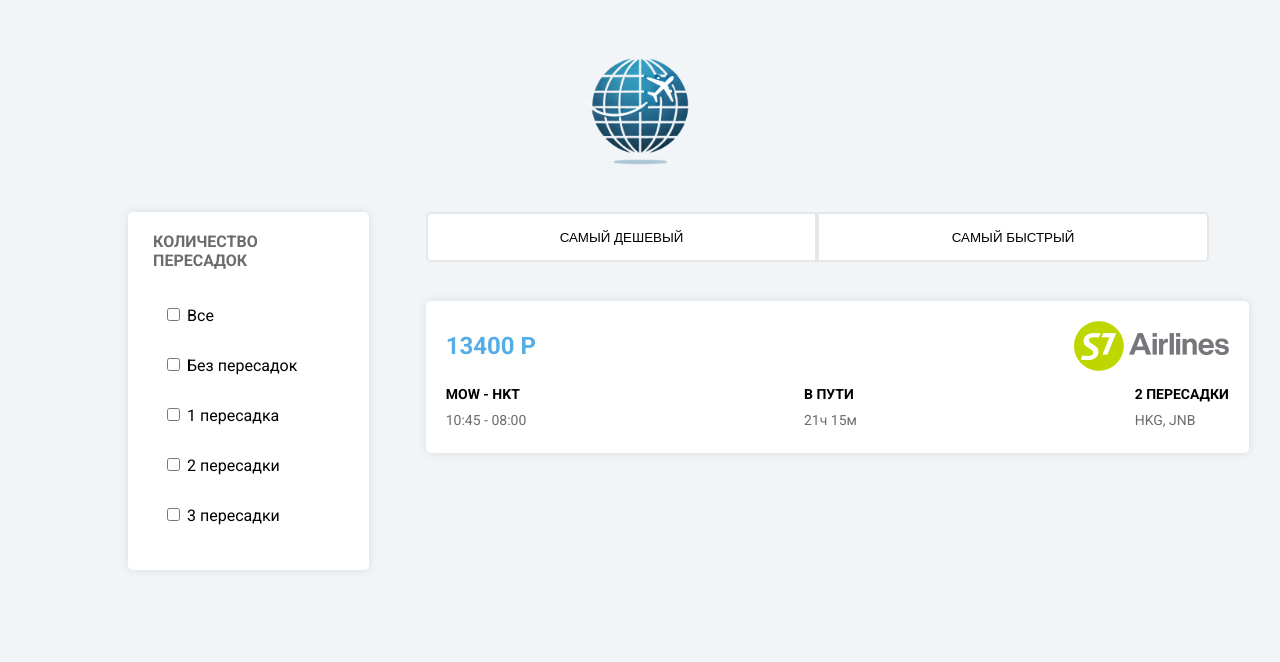
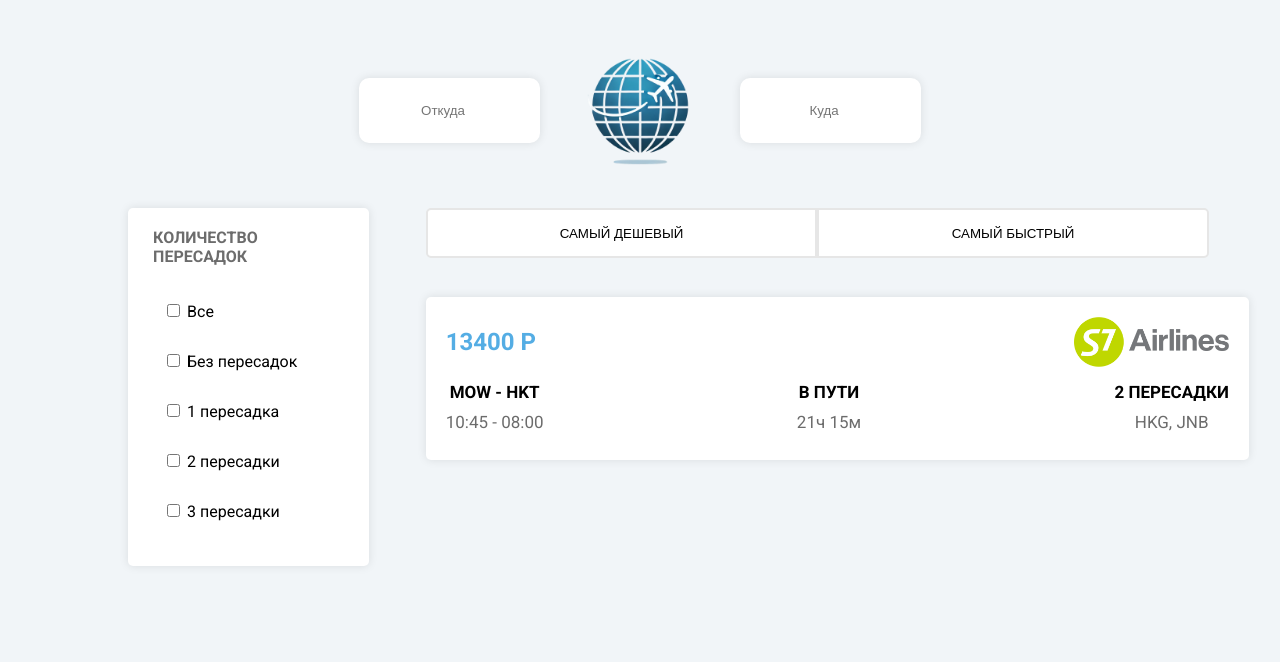
Before and after one commit to poeticlama/avia-service, a plain HTML site: page index.html in a window 1280 px wide. Drawn offline with Linux system fonts and the light colour scheme.

Commit message:
Finished layout

```diff
--- a/index.html
+++ b/index.html
@@ -10,7 +10,13 @@
 </head>
 <body>
     <div class="logo">
+        <div class="city-from">
+            <input type="search" placeholder="Откуда">
+        </div>
         <img src="assets/logo.png">
+        <div class="city-to">
+            <input type="search" placeholder="Куда">
+        </div>
     </div>
 
     <div class="content">
--- a/styles.scss
+++ b/styles.scss
@@ -4,10 +4,31 @@ body {
 }
 
 .logo {
-  text-align: center;
-
+  display: flex;
+  justify-content: center;
   img {
     width: 200px;
+    height: auto;
+  }
+  .city-from {
+    padding-top: 70px;
+    input {
+      box-shadow: 0px 0px 10px 0px rgba(0, 0, 0, 0.1);
+      border: none;
+      border-radius: 10px;
+      height: 50%;
+      text-align: center;
+    }
+  }
+  .city-to {
+    padding-top: 70px;
+    input {
+      box-shadow: 0px 0px 10px 0px rgba(0, 0, 0, 0.1);
+      border: none;
+      border-radius: 10px;
+      height: 50%;
+      text-align: center;
+    }
   }
 }
 
@@ -107,13 +128,15 @@ body {
 
             label {
               color: #6c6c6c;
-              font-size: 14px;
-              margin-bottom: 5px;
+              font-size: 17px;
+              margin-bottom: 8px;
+              text-align: center;
 
               &:first-child {
                 font-weight: bold;
                 color: black;
                 margin-bottom: 10px;
+                text-align: center;
               }
             }
           }
```
Also changed, not shown: styles.css, 1 other file.
